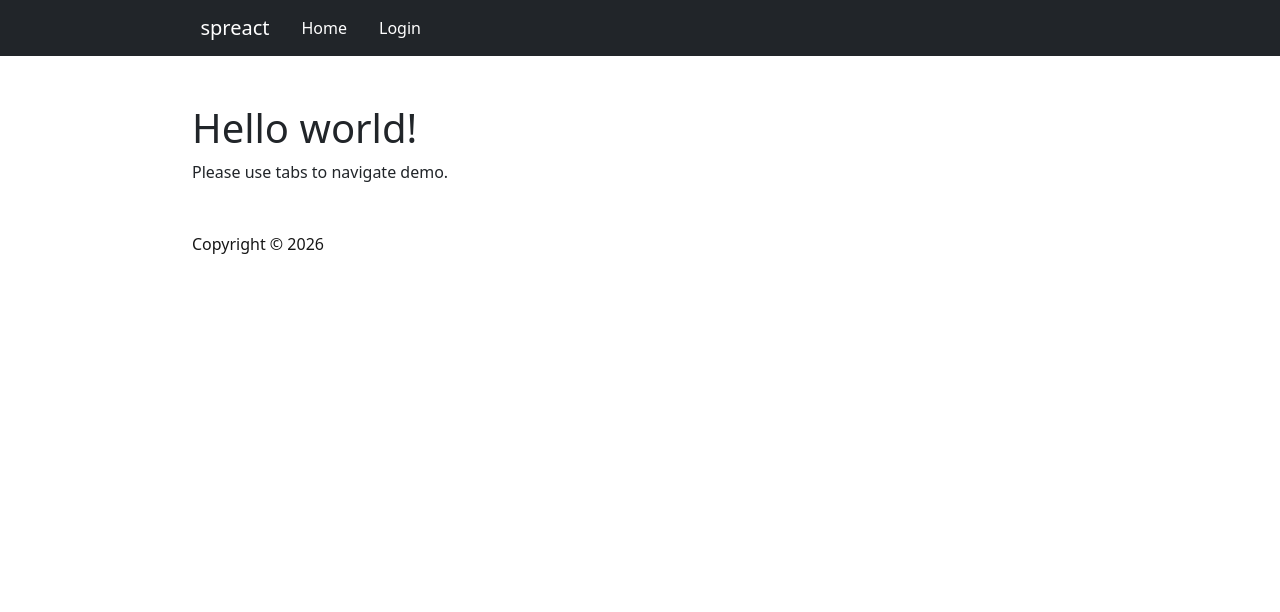
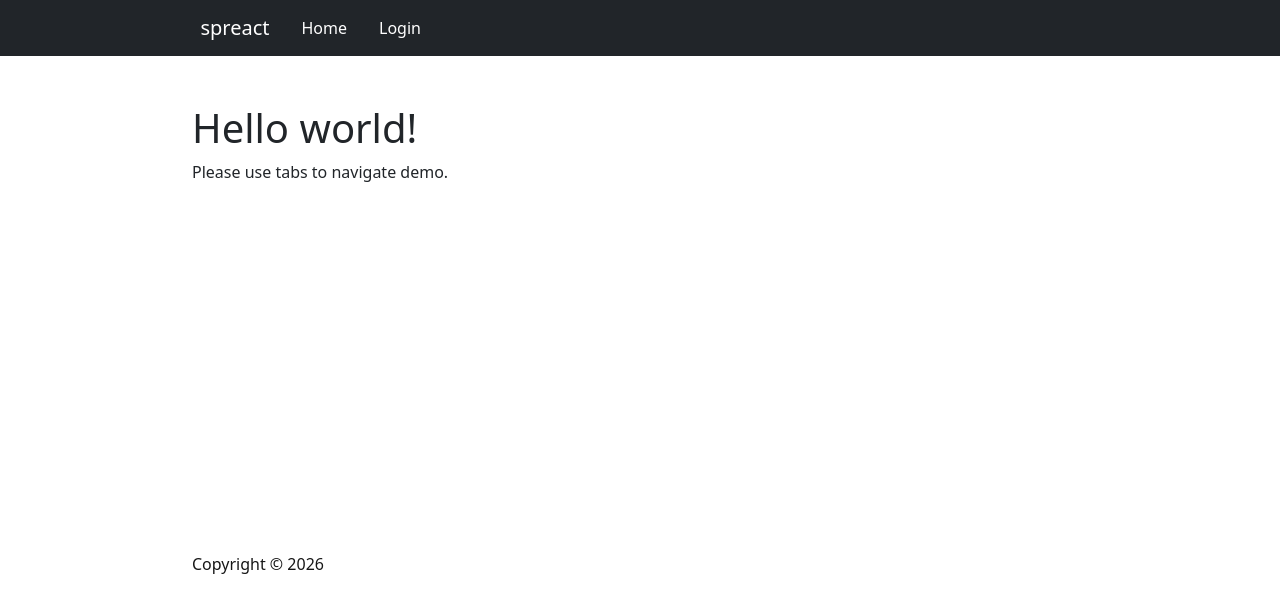
Before and after one commit to 4tinbras/spring-react-demo, a Next.js app in the folder react-front/: page / in a window 1280 px wide. Shown: the top 612 px of the page. Built offline with nearby package versions, Linux system fonts and the light colour scheme.

Commit message:
Added minimal height to body and footer for better appearance

```diff
--- a/react-front/app/layout.tsx
+++ b/react-front/app/layout.tsx
@@ -34,7 +34,7 @@ export default function RootLayout({children,}: Readonly<{ children: React.React
         <div>
             <AuthZProvider>
                 <NavBar></NavBar>
-                <div className={'top-container my-5'}>
+                <div className={'top-container my-5 main-content-container'}>
                     <Suspense fallback={<div>Loading...</div>}>
                         {children}
                     </Suspense>
--- a/react-front/app/src/styles/globals.css
+++ b/react-front/app/src/styles/globals.css
@@ -64,9 +64,12 @@ button.button-secondary {
   margin-right: auto;
 }
 
-.content-container {
-  align-content: center;
-  align-items: center;
+.main-content-container {
+  min-height: 50vh;
+}
+
+footer {
+  min-height: 30vh;
 }
 
 .navbar-brand {
```
